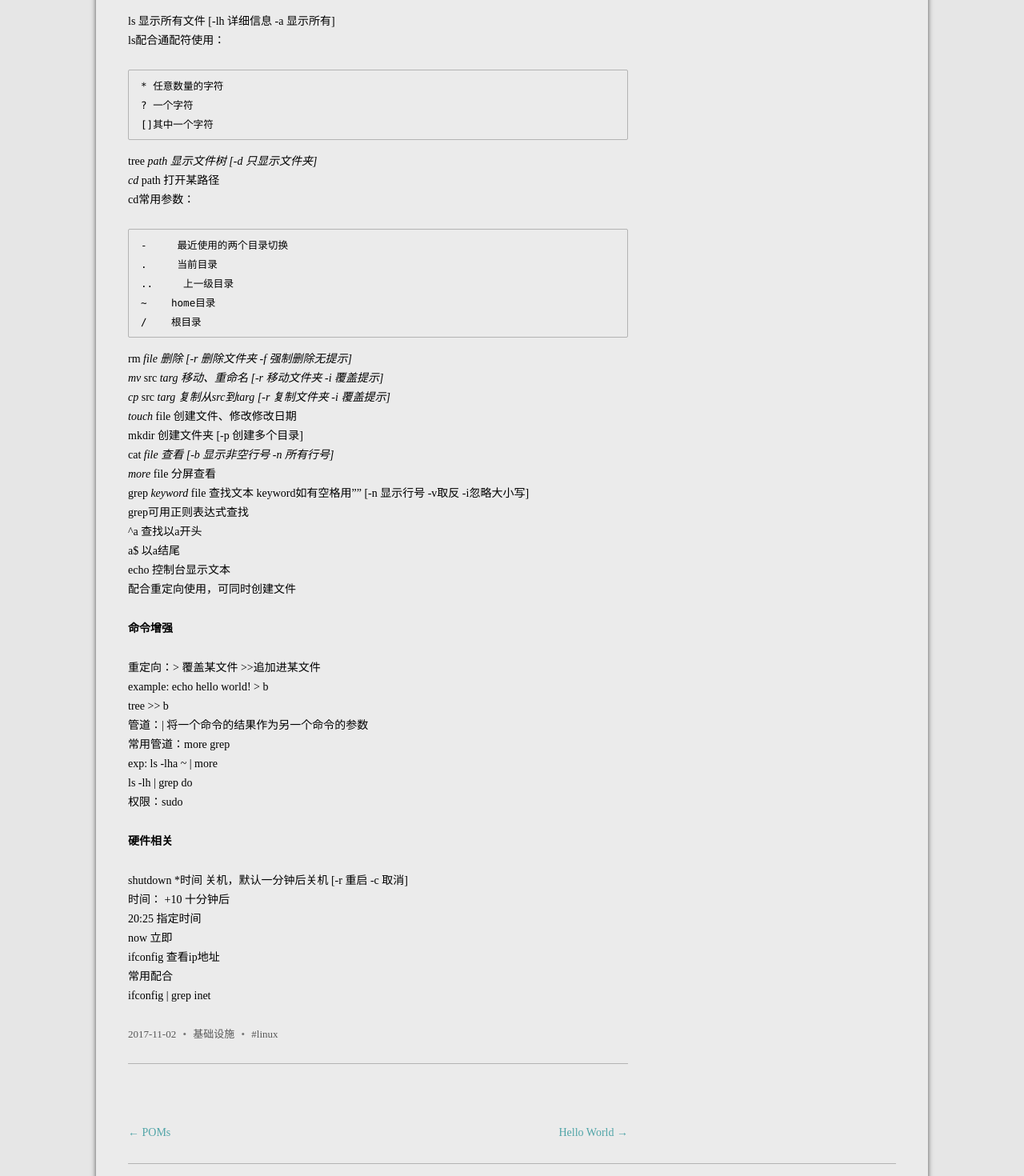
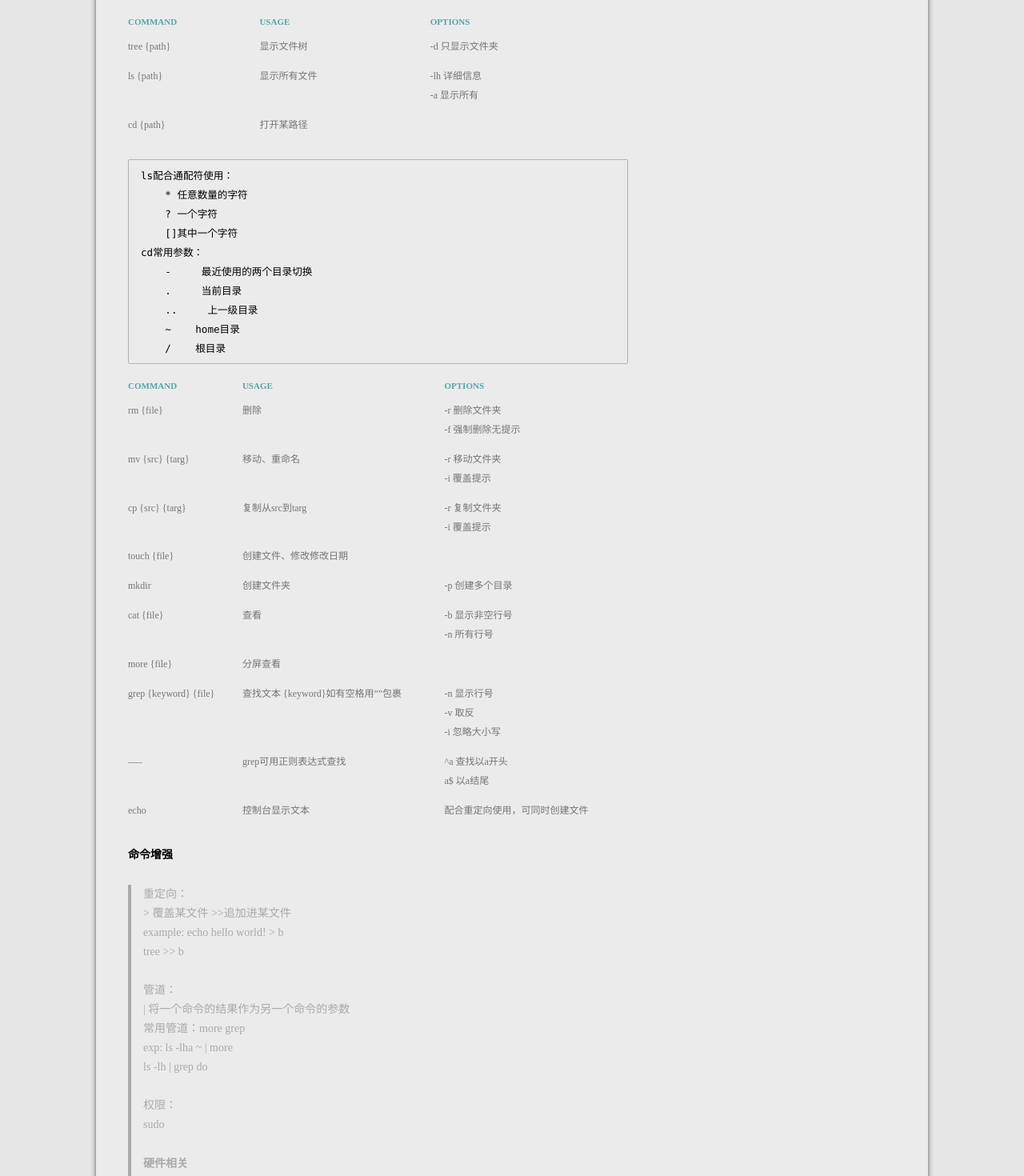
Before and after one commit to zhuhaier1992/zhuhaier1992.github.io, a plain HTML site: page 2017/11/02/Linux入门/index.html in a window 1280 px wide. Shown: the part 1260-2730 px from the top of the page at 80% size. Drawn offline with Linux system fonts and the light colour scheme.

Commit message:
Site updated: 2017-11-21 10:43:41

```diff
--- a/2017/11/02/Linux入门/index.html
+++ b/2017/11/02/Linux入门/index.html
@@ -23,7 +23,7 @@
 <meta property="og:site_name" content="Burning Tower">
 <meta property="og:description" content="Linux特征windows：最通用操作系统，适用PC，应用广泛mac：份额较低，安全性高linux：适用于服务器终端，免费 常用版本Ubuntu: 图形化界面CentOs: 指令操作 命令 command概念在terminal中操作计算机的语句 命令格式命令 [-options] [paramters]parameter指定命令的参数，如mv rm的操作对象。形同宾语。options指定命令的选">
 <meta property="og:locale" content="zh-CN">
-<meta property="og:updated_time" content="2017-11-20T12:55:20.647Z">
+<meta property="og:updated_time" content="2017-11-21T02:43:27.279Z">
 <meta name="twitter:card" content="summary">
 <meta name="twitter:title" content="linux入门">
 <meta name="twitter:description" content="Linux特征windows：最通用操作系统，适用PC，应用广泛mac：份额较低，安全性高linux：适用于服务器终端，免费 常用版本Ubuntu: 图形化界面CentOs: 指令操作 命令 command概念在terminal中操作计算机的语句 命令格式命令 [-options] [paramters]parameter指定命令的参数，如mv rm的操作对象。形同宾语。options指定命令的选">
@@ -82,7 +82,7 @@
 
         <div class="comments-link">
 
-            <a href="javascript:void(0);" data-url="http://yoursite.com/2017/11/02/Linux入门/" data-id="cja872m590001zovk39d9wbxr" class="leave-reply bdsharebuttonbox" data-cmd="more">Share</a>
+            <a href="javascript:void(0);" data-url="http://yoursite.com/2017/11/02/Linux入门/" data-id="cja8z96r100005gvk31v6yduh" class="leave-reply bdsharebuttonbox" data-cmd="more">Share</a>
         </div><!-- .comments-link -->
       </header><!-- .entry-header -->
 
@@ -93,19 +93,106 @@
 <h2 id="命令-command"><a href="#命令-command" class="headerlink" title="命令 command"></a>命令 command</h2><h4 id="概念"><a href="#概念" class="headerlink" title="概念"></a>概念</h4><p>在terminal中操作计算机的语句</p>
 <h4 id="命令格式"><a href="#命令格式" class="headerlink" title="命令格式"></a>命令格式</h4><p>命令 [-options] [paramters]<br>parameter指定命令的参数，如mv rm的操作对象。形同宾语。<br>options指定命令的选项，如mv -i操作提示。形同定语、状语。</p>
 <h4 id="帮助指令："><a href="#帮助指令：" class="headerlink" title="帮助指令："></a>帮助指令：</h4><p>command –help<br>或<br>man command<br>    f/space 前滚一页<br>    b 后退一页<br>    enter 下一行<br>    q 退出</p>
-<h2 id="常用命令"><a href="#常用命令" class="headerlink" title="常用命令"></a>常用命令</h2><h4 id="文件夹操作"><a href="#文件夹操作" class="headerlink" title="文件夹操作"></a>文件夹操作</h4><p>ls                    显示所有文件                [-lh 详细信息 -a 显示所有]<br>    ls配合通配符使用：</p>
-<pre><code>* 任意数量的字符
+<h2 id="常用命令"><a href="#常用命令" class="headerlink" title="常用命令"></a>常用命令</h2><h4 id="文件夹操作"><a href="#文件夹操作" class="headerlink" title="文件夹操作"></a>文件夹操作</h4><table>
+<thead>
+<tr>
+<th>command</th>
+<th>usage</th>
+<th>options</th>
+</tr>
+</thead>
+<tbody>
+<tr>
+<td>tree {path}</td>
+<td>显示文件树</td>
+<td>-d 只显示文件夹</td>
+</tr>
+<tr>
+<td>ls {path}</td>
+<td>显示所有文件</td>
+<td>-lh 详细信息<br> -a 显示所有</td>
+</tr>
+<tr>
+<td>cd {path}</td>
+<td>打开某路径</td>
+</tr>
+</tbody>
+</table>
+<pre><code>ls配合通配符使用：
+    * 任意数量的字符
     ? 一个字符
     []其中一个字符
-</code></pre><p>tree <em>path            显示文件树                    [-d 只显示文件夹]<br>cd </em>path            打开某路径<br>    cd常用参数：</p>
-<pre><code>-     最近使用的两个目录切换
+cd常用参数：
+    -     最近使用的两个目录切换
     .     当前目录
     ..     上一级目录
     ~    home目录
     /    根目录
-</code></pre><p>rm <em>file            删除                             [-r 删除文件夹 -f 强制删除无提示]<br>mv </em>src <em>targ        移动、重命名                    [-r 移动文件夹 -i 覆盖提示]<br>cp </em>src <em>targ        复制从src到targ                    [-r 复制文件夹 -i 覆盖提示]<br>touch </em>file            创建文件、修改修改日期<br>mkdir                创建文件夹                        [-p 创建多个目录]<br>cat    <em>file            查看                            [-b 显示非空行号 -n 所有行号]<br>more </em>file            分屏查看<br>grep <em>keyword </em>file    查找文本 keyword如有空格用””    [-n 显示行号 -v取反 -i忽略大小写]<br>    grep可用正则表达式查找<br>        ^a 查找以a开头<br>        a$ 以a结尾<br>echo                控制台显示文本<br>    配合重定向使用，可同时创建文件</p>
-<h4 id="命令增强"><a href="#命令增强" class="headerlink" title="命令增强"></a>命令增强</h4><p>重定向：&gt; 覆盖某文件 &gt;&gt;追加进某文件<br>        example: echo hello world! &gt; b<br>                 tree &gt;&gt; b<br>管道：| 将一个命令的结果作为另一个命令的参数<br>    常用管道：more grep<br>        exp: ls -lha ~ | more<br>             ls -lh | grep do<br>权限：sudo</p>
-<h4 id="硬件相关"><a href="#硬件相关" class="headerlink" title="硬件相关"></a>硬件相关</h4><p>shutdown *时间            关机，默认一分钟后关机        [-r 重启 -c 取消]<br>    时间：    +10     十分钟后<br>            20:25     指定时间<br>            now        立即<br>ifconfig                查看ip地址<br>    常用配合<br>        ifconfig | grep inet</p>
+</code></pre><table>
+<thead>
+<tr>
+<th>command</th>
+<th>usage</th>
+<th>options</th>
+</tr>
+</thead>
+<tbody>
+<tr>
+<td>rm {file}</td>
+<td>删除</td>
+<td>-r 删除文件夹 <br>-f 强制删除无提示</td>
+</tr>
+<tr>
+<td>mv {src} {targ}</td>
+<td>移动、重命名</td>
+<td>-r 移动文件夹 <br>-i 覆盖提示</td>
+</tr>
+<tr>
+<td>cp {src} {targ}</td>
+<td>复制从src到targ</td>
+<td>-r 复制文件夹 <br>-i 覆盖提示</td>
+</tr>
+<tr>
+<td>touch {file}</td>
+<td>创建文件、修改修改日期</td>
+</tr>
+<tr>
+<td>mkdir</td>
+<td>创建文件夹</td>
+<td>-p 创建多个目录</td>
+</tr>
+<tr>
+<td>cat    {file}</td>
+<td>查看</td>
+<td>-b 显示非空行号 <br>-n 所有行号</td>
+</tr>
+<tr>
+<td>more {file}</td>
+<td>分屏查看</td>
+</tr>
+<tr>
+<td>grep {keyword} {file}</td>
+<td>查找文本 {keyword}如有空格用””包裹</td>
+<td>-n 显示行号 <br>-v 取反 <br>-i 忽略大小写</td>
+</tr>
+<tr>
+<td>—–</td>
+<td>grep可用正则表达式查找</td>
+<td>^a 查找以a开头<br> a$ 以a结尾</td>
+</tr>
+<tr>
+<td>echo</td>
+<td>控制台显示文本</td>
+<td>配合重定向使用，可同时创建文件</td>
+</tr>
+</tbody>
+</table>
+<h4 id="命令增强"><a href="#命令增强" class="headerlink" title="命令增强"></a>命令增强</h4><blockquote>
+<p>重定向：<br>> 覆盖某文件 &gt;&gt;追加进某文件<br>        example: echo hello world! &gt; b<br>                 tree &gt;&gt; b</p>
+<p>管道：<br>| 将一个命令的结果作为另一个命令的参数<br>    常用管道：more grep<br>        exp: ls -lha ~ | more<br>             ls -lh | grep do</p>
+<p>权限：<br>sudo</p>
+<h4 id="硬件相关"><a href="#硬件相关" class="headerlink" title="硬件相关"></a>硬件相关</h4><p>shutdown *时间            |关机，默认一分钟后关机        |[-r 重启 -c 取消]<br>    |时间：|    +10     十分钟后<br>    |        |20:25     指定时间<br>    |        |now        立即<br>—|—|—<br>ifconfig                |查看ip地址<br>    |常用配合<br>    |    |ifconfig | grep inet</p>
+</blockquote>
 
 
     </div><!-- .entry-content -->
```
Also changed, not shown: 2017/11/01/hello-world/index.html (+1 -1 lines), 2017/11/16/POMs/index.html (+1 -1 lines), 2017/11/17/Mybatis-plus configFile/index.html (+1 -1 lines), 2017/11/17/Spring configFile/index.html (+1 -1 lines), index.html (+99 -12 lines). Lines whose indentation alone changed are shown as unchanged.
